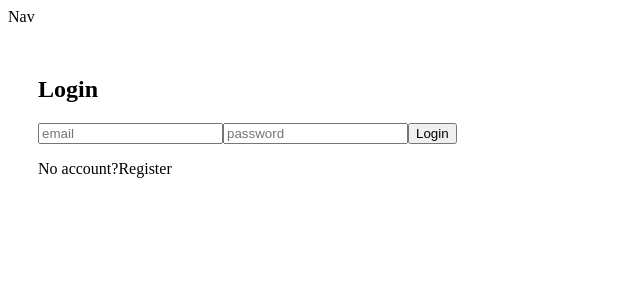
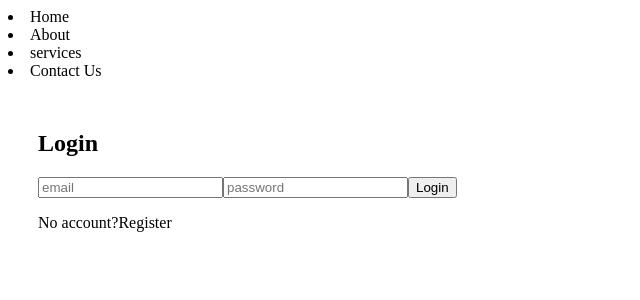
Before and after one commit to Gokula-kannan-M/Final-Express-MongoDB-Deploy, a React (Vite) app: page / in a window 1280 px wide. Shown: the top 300 px of the page, without its empty margins (0-640 px from the left). Built offline with nearby package versions, Linux system fonts and the light colour scheme.

Commit message:
I added navbar lists

```diff
--- a/src/components/Navbar.jsx
+++ b/src/components/Navbar.jsx
@@ -1,7 +1,14 @@
 import React from "react";
 
 const Navbar = () => {
-  return <div>Nav</div>;
+  return (
+    <div>
+      <li>Home</li>
+      <li>About</li>
+      <li>services</li>
+      <li>Contact Us</li>
+    </div>
+  )
 };
 
 export default Navbar;
```
